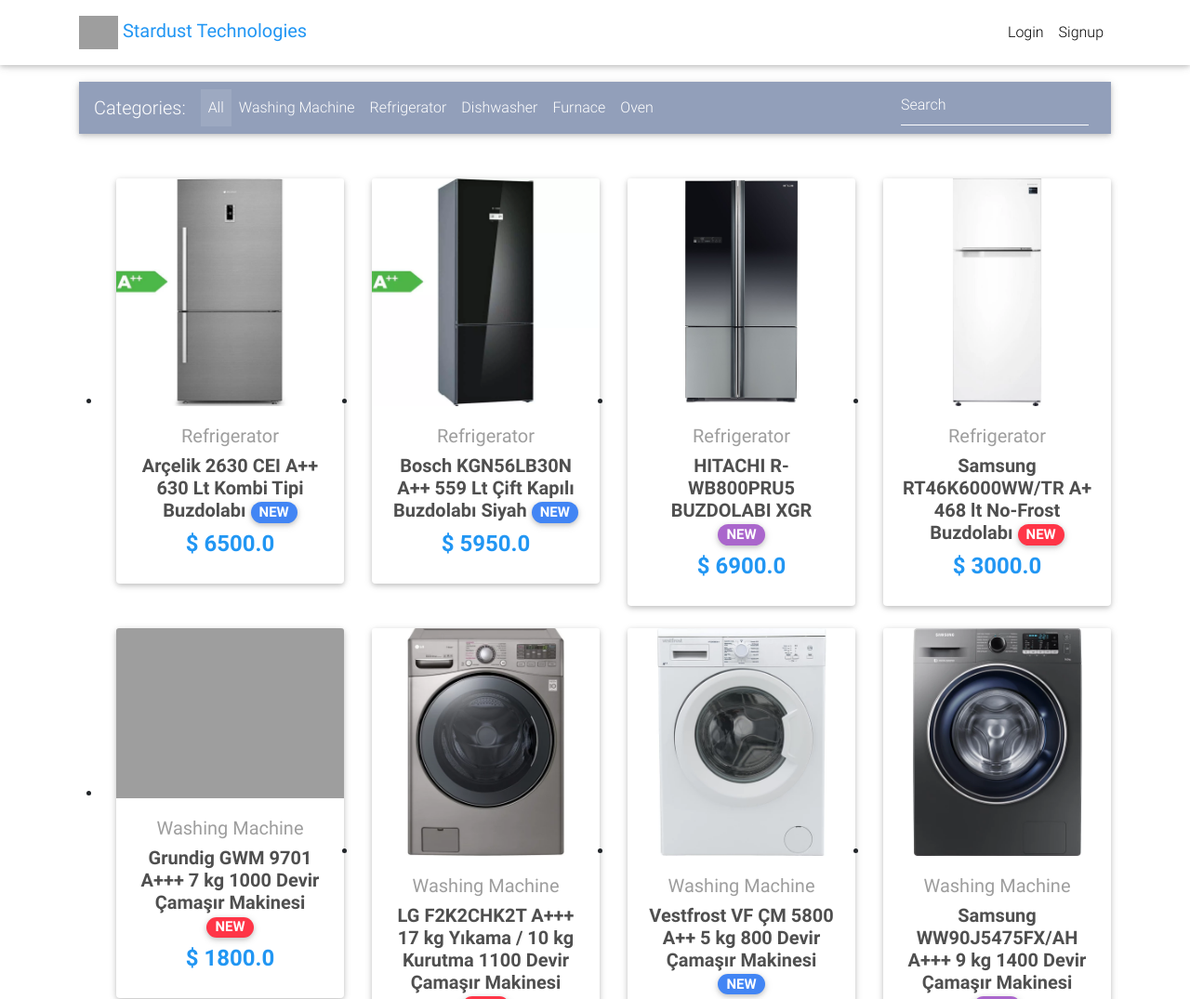
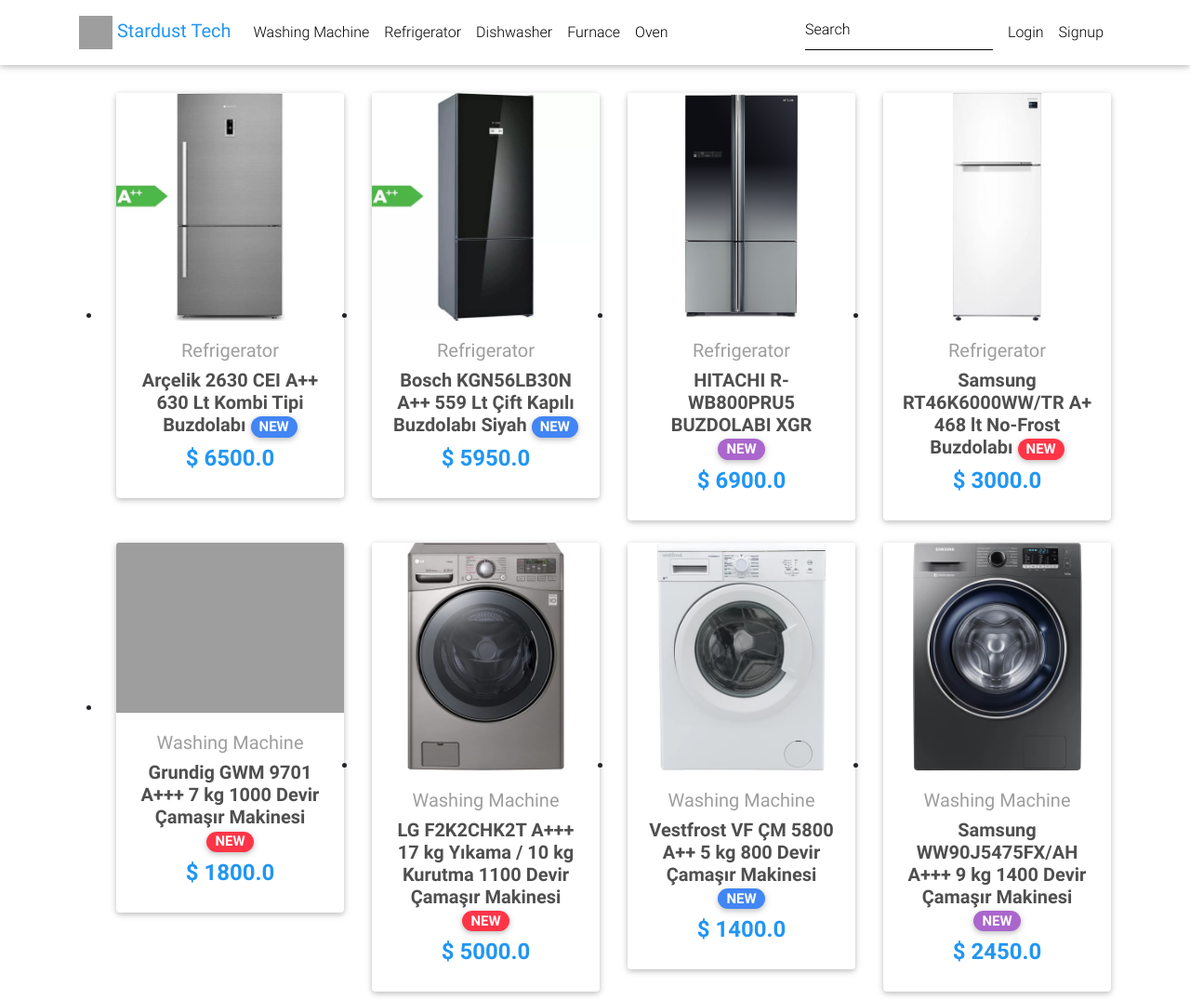
Before and after one commit to DevMilk/System_Programming_Project, a Django app: page / in a window 1280 px wide. Shown: the top 1075 px of the page at 93% size. Run offline with Django 3.2, Linux system fonts and the light colour scheme; data comes from the database, SQL or seed files in the repository; some libraries are stand-ins or nearby versions; grey boxes are pictures that could not be loaded.

Commit message:
header rewamp

```diff
--- a/templates/base.html
+++ b/templates/base.html
@@ -14,6 +14,9 @@
   <link href="{% static 'css/mdb.min.css' %}" rel="stylesheet">
   <link href="{% static 'css/style.min.css' %}" rel="stylesheet">
   <style type="text/css">
+      body{
+          padding-top: 100px;
+      }
     html,
     body,
     header,
@@ -51,7 +54,7 @@
 
 <body>
 
-    <div class="mt-5 pt-4">
+    <div>
     {% if messages %}
         {% for message in messages %}
         <div class="alert alert-{{ message.tags }} alert-dismissible fade show" role="alert">
--- a/templates/home.html
+++ b/templates/home.html
@@ -3,61 +3,6 @@
 {% block content %}
   <main>
     <div class="container">
-
-      <!--Navbar-->
-      <nav class="navbar navbar-expand-lg navbar-dark mdb-color lighten-3 mt-3 mb-5">
-
-        <!-- Navbar brand -->
-        <span class="navbar-brand">Categories:</span>
-
-        <!-- Collapse button -->
-        <button class="navbar-toggler" type="button" data-toggle="collapse" data-target="#basicExampleNav"
-          aria-controls="basicExampleNav" aria-expanded="false" aria-label="Toggle navigation">
-          <span class="navbar-toggler-icon"></span>
-        </button>
-
-        <!-- Collapsible content -->
-        <div class="collapse navbar-collapse" id="basicExampleNav">
-
-          <!-- Links -->
-          <ul class="navbar-nav mr-auto">
-            {% if request.resolver_match.kwargs.slug == None %}
-              <li class="nav-item active">
-            {% else %}
-              <li class="nav-item">
-            {% endif %}
-              <a class="nav-link" href="/#">All
-                <span class="sr-only">(current)</span>
-              </a>
-            </li>
-            {% for category in Categories %}
-            {% if request.resolver_match.kwargs.slug == category.categorySlug %}
-                  <li class="nav-item active">
-            {% else %}
-                  <li class="nav-item ">
-            {% endif %}
-
-              <a class="nav-link" href="/category={{category.categorySlug}}">{{category.categoryName}}</a>
-            </li>
-            {% endfor %}
-          </ul>
-          <!-- Links -->
-
-          <form class="form-inline" method = "GET">
-
-            <div class="md-form my-0">
-              <input class="form-control mr-sm-2" type="text" id="myInput" onkeyup="myFunction()" placeholder="Search" aria-label="Search">
-            </div>
-          </form>
-        </div>
-        <!-- Collapsible content -->
-
-      </nav>
-      <!--/.Navbar-->
-
-
-
-
       <!--Section: Products v.3-->
       <section class="text-center mb-4" id="full">
 
--- a/templates/navbar.html
+++ b/templates/navbar.html
@@ -4,9 +4,9 @@
   <div class="container">
 
     <!-- Brand -->
-    <a class="navbar-brand waves-effect" href="/">
-      <img src="https://www.kindpng.com/picc/m/69-691752_logo-icon-information-technology-clipart-png-download-icon.png" alt="Image" height="36" width="42"   >
-      <strong class="blue-text">Stardust Technologies </strong>
+    <a class="navbar-brand" href="/">
+      <img src="https://www.kindpng.com/picc/m/69-691752_logo-icon-information-technology-clipart-png-download-icon.png" alt="Image" height="36" width="36">
+      <strong class="blue-text">Stardust Tech</strong>
     </a>
 
     <!-- Collapse -->
@@ -19,20 +19,26 @@
     <div class="collapse navbar-collapse" id="navbarSupportedContent">
 
       <!-- Left -->
-      <ul class="navbar-nav mr-auto">
-        {% comment %} <li class="nav-item active">
-          <a class="nav-link waves-effect" href="/">Home
-            <span class="sr-only">(current)</span>
-          </a>
-        </li>
-        <li class="nav-item">
-          <a class="nav-link waves-effect" href="/checkout">
-            Checkout</a>
-        </li> {% endcomment %}
-      </ul>
+     <ul class="navbar-nav mr-auto">
+            {% for category in Categories %}
+            {% if request.resolver_match.kwargs.slug == category.categorySlug %}
+                  <li class="nav-item active">
+            {% else %}
+                  <li class="nav-item ">
+            {% endif %}
+
+              <a class="nav-link" href="/category={{category.categorySlug}}">{{category.categoryName}}</a>
+            </li>
+            {% endfor %}
+          </ul>
 
       <!-- Right -->
       <ul class="navbar-nav nav-flex-icons">
+       <form class="form-inline" method = "GET">
+            <div class="md-form my-0">
+              <input class="form-control mr-sm-2" type="text" id="myInput" onkeyup="myFunction()" placeholder="Search" aria-label="Search">
+            </div>
+          </form>
         {% if request.user.is_authenticated %}
         <li class="nav-item">
           <a href="{% url 'core:order-summary' %}" class="nav-link waves-effect">
@@ -59,6 +65,7 @@
         </li>
         {% endif %}
       </ul>
+
     </div>
 
   </div>
```
